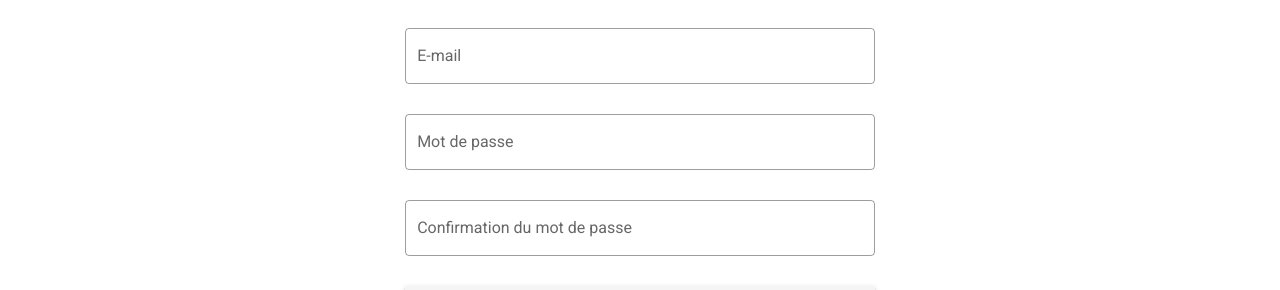
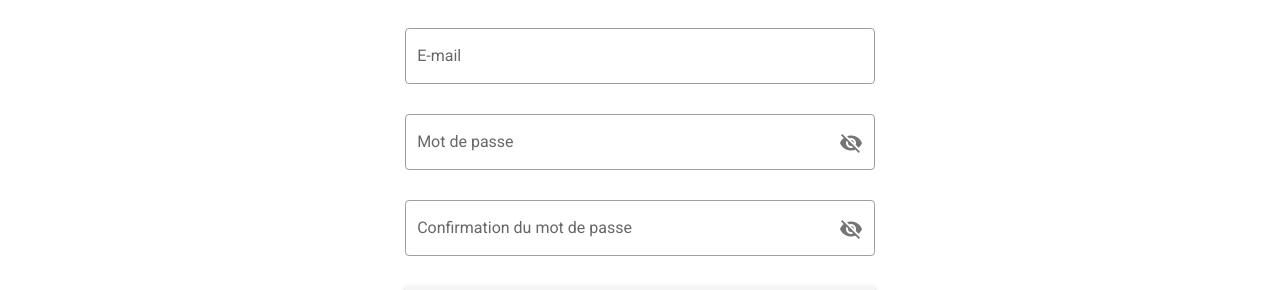
Before and after one commit to hyperdestru/hoa-fight-ws, a Vue app in the folder client/: page /#/register in a window 1280 px wide. Shown: the part 262-552 px from the top of the page. Built offline with nearby package versions, Linux system fonts and the light colour scheme.

Commit message:
Added password visibility on icon click feature + semicollon in auth rules.

```diff
--- a/client/src/components/RegisterForm.vue
+++ b/client/src/components/RegisterForm.vue
@@ -1,44 +1,42 @@
 <template>
 	<v-form>
 		<v-text-field
-			clearable
 			outlined
+			v-model="username"
 			:label="$t('messages.lUsername')"
-			v-model="username"
 			:hint="$t('messages.lMinCharRule', {n: 5})"
 			:error-messages="errorType === 'username' ? error : ''"
-			required
 		>
 		</v-text-field>
 
 		<v-text-field
-			clearable
 			outlined
+			v-model="email"
 			:label="$t('messages.lEmail')"
-			v-model="email"
 			:error-messages="errorType === 'email' ? error : ''"
-			required
 		>
 		</v-text-field>
 
 		<v-text-field
-			clearable
 			outlined
+			v-model="password"
+			:type="showPassword ? 'text' : 'password'"
+			:append-icon="showPassword ? 'mdi-eye' : 'mdi-eye-off'"
+			@click:append="showPassword = !showPassword"
 			:label="$t('messages.lPassword')"
-			v-model="password"
 			:hint="$t('messages.lMinCharRule', {n: 8})"
 			:error-messages="errorType === 'password' ? error : ''"
-			required
 		>
 		</v-text-field>
 
 		<v-text-field
-			clearable
 			outlined
+			v-model="repeatPassword"
+			:type="showPassword ? 'text' : 'password'"
+			:append-icon="showPassword ? 'mdi-eye' : 'mdi-eye-off'"
+			@click:append="showPassword = !showPassword"
 			:label="$t('messages.lConfirmPwd')"
-			v-model="repeatPassword"
 			:error-messages="errorType === 'repeatPassword' ? error : ''"
-			required
 		>
 		</v-text-field>
 
@@ -64,7 +62,8 @@
 			password: '',
 			repeatPassword: '',
 			error: null,
-			errorType: null
+			errorType: null,
+			showPassword: false
 		}),
 
 		methods: {
```
Also changed, not shown: 1 other file (tests, documents, lock files or other folders).
